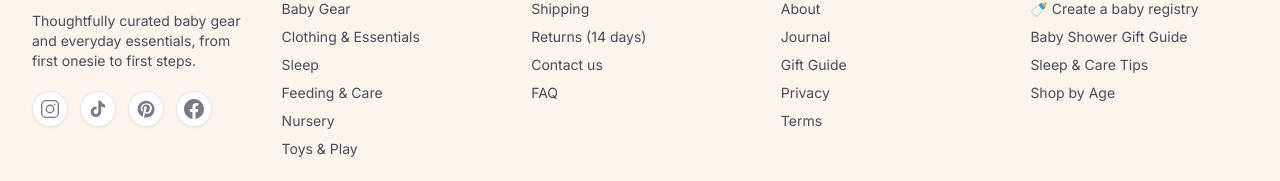
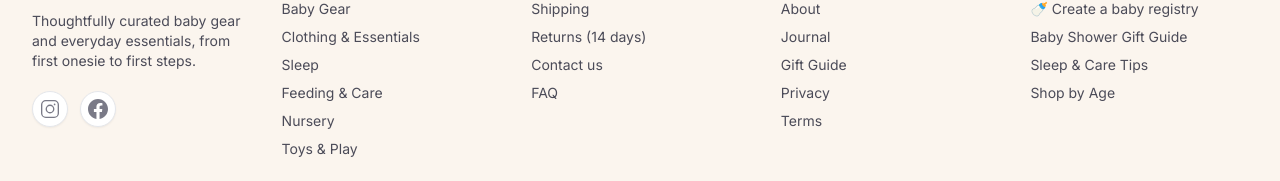
Before and after one commit to dpproductions25-git/MamaCare, a Next.js app: page / in a window 1280 px wide. Shown: the part 5385-5566 px from the top of the page. Built offline with nearby package versions, Linux system fonts and the light colour scheme; no server answers; the database is empty.

Commit message:
removed sm

```diff
--- a/app/layout.tsx
+++ b/app/layout.tsx
@@ -127,9 +127,7 @@ export default async function RootLayout({ children }: { children: React.ReactNo
     },
     sameAs: [
       'https://www.instagram.com/mamaacaree_',
-      'https://www.facebook.com/share/1JHrwDTgML/?mibextid=wwXIfr',
-      'https://www.tiktok.com/@mamacare',
-      'https://www.pinterest.com/mamacare'
+      'https://www.facebook.com/share/1JHrwDTgML/?mibextid=wwXIfr'
     ]
   };
 
--- a/components/Footer.tsx
+++ b/components/Footer.tsx
@@ -10,24 +10,6 @@ const SOCIAL = [
         <rect x="2" y="2" width="20" height="20" rx="5" ry="5"/>
         <circle cx="12" cy="12" r="4.5"/>
         <circle cx="17.5" cy="6.5" r="1" fill="currentColor" stroke="none"/>
-      </svg>
-    )
-  },
-  {
-    label: 'TikTok',
-    href: 'https://www.tiktok.com/@mamacare',
-    icon: (
-      <svg viewBox="0 0 24 24" fill="currentColor" className="w-5 h-5" aria-hidden>
-        <path d="M19.59 6.69a4.83 4.83 0 0 1-3.77-4.25V2h-3.45v13.67a2.89 2.89 0 0 1-2.88 2.5 2.89 2.89 0 0 1-2.89-2.89 2.89 2.89 0 0 1 2.89-2.89c.28 0 .54.04.79.1V9.01a6.33 6.33 0 0 0-.79-.05 6.34 6.34 0 0 0-6.34 6.34 6.34 6.34 0 0 0 6.34 6.34 6.34 6.34 0 0 0 6.33-6.34V8.69a8.18 8.18 0 0 0 4.79 1.53V6.76a4.85 4.85 0 0 1-1.02-.07z"/>
-      </svg>
-    )
-  },
-  {
-    label: 'Pinterest',
-    href: 'https://www.pinterest.com/mamacare',
-    icon: (
-      <svg viewBox="0 0 24 24" fill="currentColor" className="w-5 h-5" aria-hidden>
-        <path d="M12 2C6.48 2 2 6.48 2 12c0 4.24 2.65 7.86 6.39 9.29-.09-.78-.17-1.98.03-2.83.19-.77 1.28-5.43 1.28-5.43s-.33-.65-.33-1.61c0-1.51.88-2.64 1.97-2.64.93 0 1.38.7 1.38 1.54 0 .94-.6 2.34-.91 3.64-.26 1.09.54 1.97 1.6 1.97 1.93 0 3.22-2.47 3.22-5.39 0-2.22-1.49-3.88-4.19-3.88-3.06 0-4.95 2.29-4.95 4.84 0 .88.26 1.5.66 1.98.18.22.21.3.14.55-.05.18-.16.61-.2.78-.07.25-.28.34-.51.25-1.41-.57-2.07-2.1-2.07-3.82 0-2.84 2.41-6.27 7.18-6.27 3.84 0 6.37 2.78 6.37 5.77 0 3.96-2.19 6.92-5.41 6.92-1.08 0-2.1-.58-2.45-1.24l-.67 2.55c-.24.94-.9 2.11-1.34 2.82.95.28 1.96.44 3 .44 5.52 0 10-4.48 10-10S17.52 2 12 2z"/>
       </svg>
     )
   },
```
